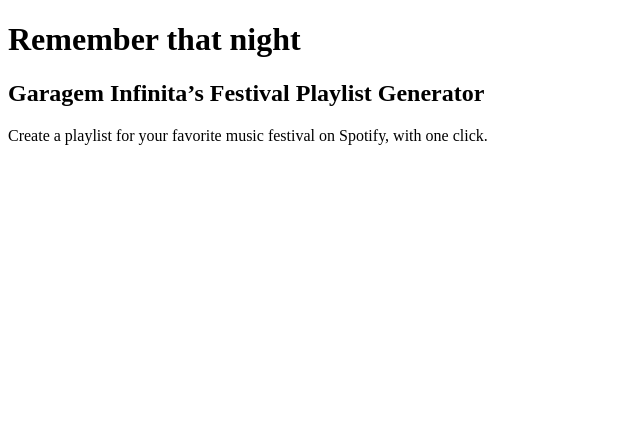
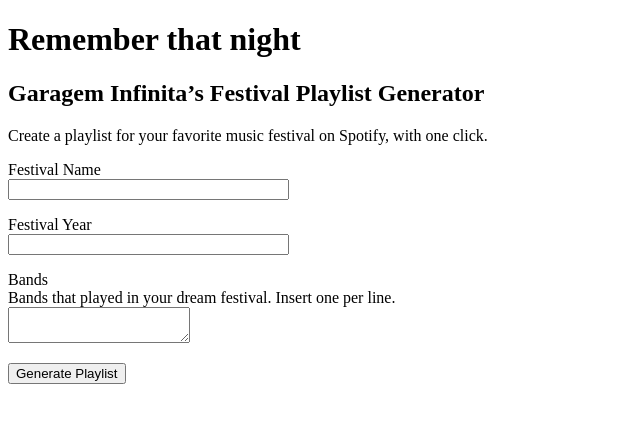
Before and after one commit to LeTarrask/Remember_that_night, a Flask app: page / in a window 1280 px wide. Shown: the top 423 px of the page, without its empty margins (0-640 px from the left). Run offline with Flask 2, Linux system fonts and the light colour scheme.

Commit message:
Created form to receive info from user

```diff
--- a/app/forms.py
+++ b/app/forms.py
@@ -0,0 +1,9 @@
+from flask_wtf import FlaskForm
+from wtforms import StringField, TextAreaField, SubmitField
+from wtforms.validators import DataRequired, Length, ValidationError
+
+class PlaylistForm(FlaskForm):
+    festivalname = StringField('Festival Name', validators=[DataRequired()])
+    festivalyear = StringField('Festival Year', validators=[DataRequired()])
+    bands = TextAreaField('Bands', validators=[DataRequired(), Length(min=1, max=1000)])
+    submit = SubmitField('Generate Playlist')
--- a/app/routes.py
+++ b/app/routes.py
@@ -1,7 +1,9 @@
 from flask import render_template
 from app import app
+from app.forms import PlaylistForm
 
 @app.route('/')
 @app.route('/index')
 def index():
-    return render_template("index.html", title="Remember that night")
+    form = PlaylistForm()
+    return render_template("index.html", title="Remember that night", form = form)
--- a/app/templates/index.html
+++ b/app/templates/index.html
@@ -9,4 +9,21 @@
 </h2>
 <p>Create a playlist for your favorite music festival on Spotify, with one click.
 </p>
+<form action="" method="post" novalidate>
+        {{ form.hidden_tag() }}
+        <p>
+            {{ form.festivalname.label }}<br>
+            {{ form.festivalname(size=32) }}
+        </p>
+        <p>
+            {{ form.festivalyear.label }}<br>
+            {{ form.festivalyear(size=32) }}
+        </p>
+        <p>
+            {{ form.bands.label }}<br>
+            Bands that played in your dream festival. Insert one per line.<br>
+            {{ form.bands }}
+        </p>
+        <p>{{ form.submit() }}</p>
+    </form>
 {% endblock %}
```
